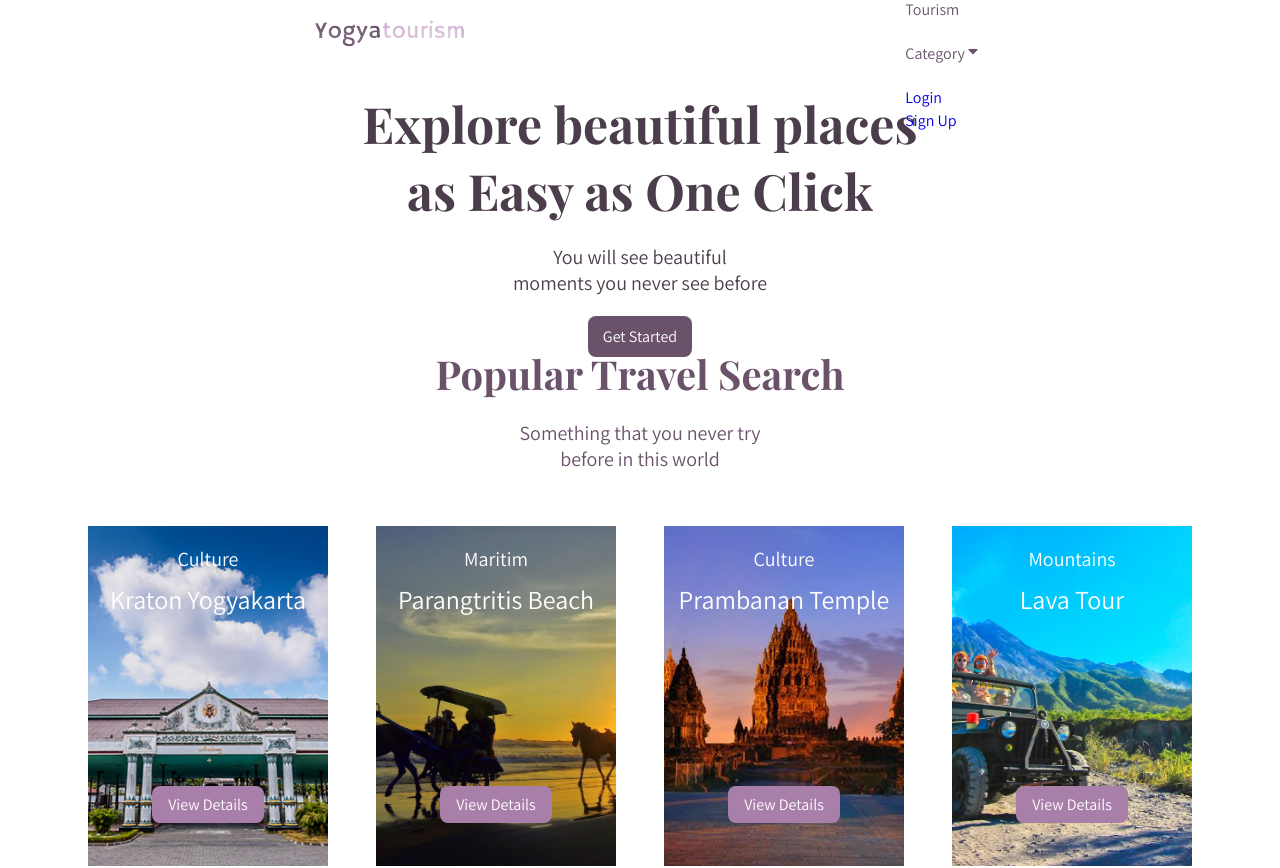
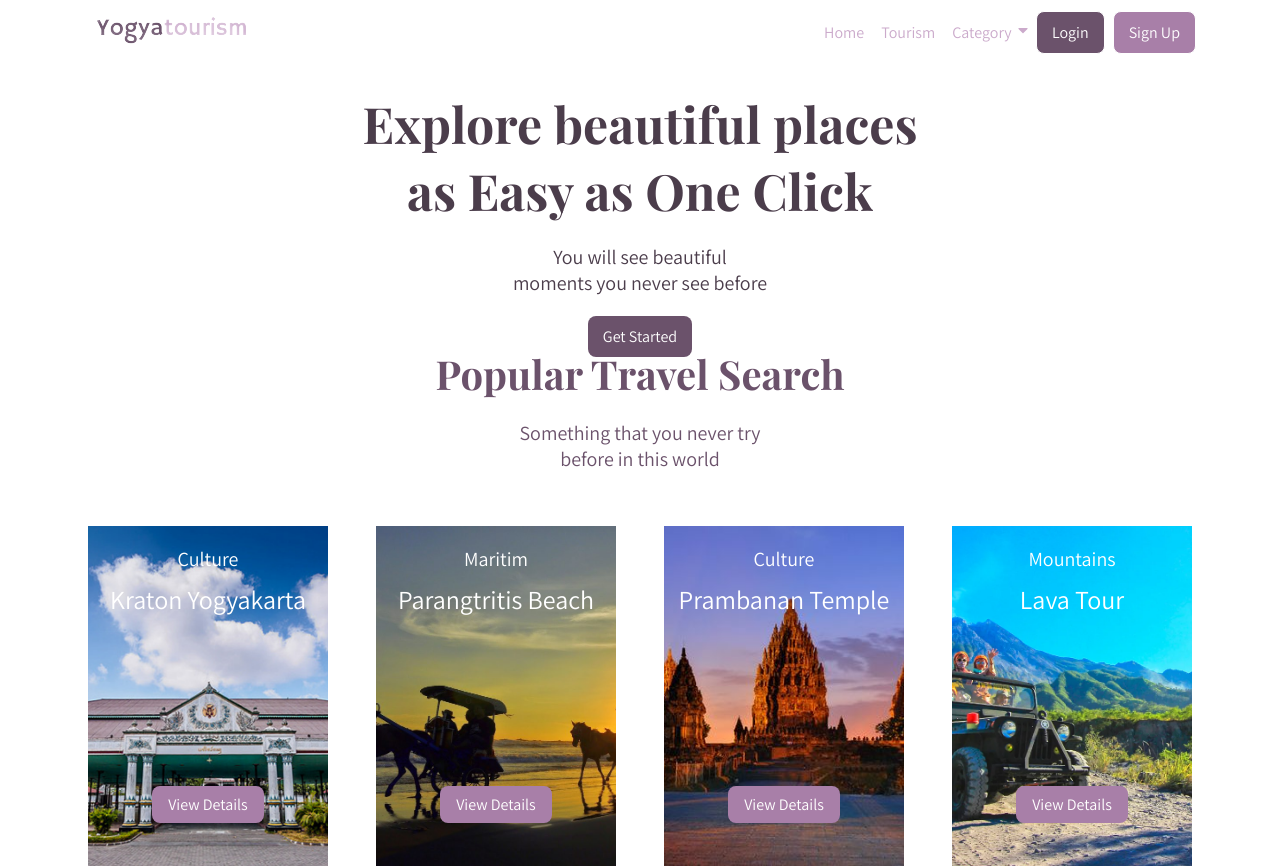
Before and after one commit to khansazulfa/tourism-website, a React (Vite) app: page / in a window 1280 px wide. Shown: the top 868 px of the page. Built offline with nearby package versions, Linux system fonts and the light colour scheme; a web font is replaced by a local one.

Commit message:
add code dropdown, button

```diff
--- a/src/components/NavBar/index.jsx
+++ b/src/components/NavBar/index.jsx
@@ -1,7 +1,10 @@
-import { useRef } from "react";
-import {FaBars, FaCaretDown,FaTimes} from "react-icons/fa";
-import {Link} from "react-router-dom";
-import "./NavBar.css" ;
+import { useRef, useState } from "react";
+import { FaBars, FaCaretDown, FaTimes } from "react-icons/fa";
+import { Link } from "react-router-dom";
+import "./NavBar.css";
+import { navItems, serviceDropdown } from "./NavItems";
+import Dropdown from "./Dropdown";
+import Button from "../Button";
 
 
 function NavBar() {
@@ -11,32 +14,50 @@ function NavBar() {
     navRef.current.classList.toggle("responsive_nav");
   }
 
+  const [dropdown, setDropdown] = useState(false);
+
   return (
     <div className="container">
       <nav ref={navRef} className="navbar">
+        <Link to="/" className="navbar-logo">
           <img className="imgLogo" src="src/assets/images/logo.png" alt="logo" />
-        <ul className="nav-links">
-        <Link to="/" className="home active">
-          <li>Home</li>
         </Link>
-        <Link to="/tourism" className="tourism">
-          <li>Tourism</li>
-        </Link>
-        <Link to="/category" className="category">
-          <li>Category
-          <FaCaretDown />
+        <ul className="nav-items">
+          {navItems.map((item) => {
+            if (item.title === "Category") {
+              return (
+                <li
+                  key={item.id}
+                  className={item.cName}
+                  onMouseEnter={() => setDropdown(true)}
+                  onMouseLeave={() => setDropdown(false)}
+                >
+                  <Link to={item.path}>{item.title} <FaCaretDown /></Link>
+                  {dropdown && <Dropdown />}
+
                 </li>
-        </Link>
-        <Link to="/login" className="login">
+              );
+            }
+            return (
+              <li key={item.id} className={item.cName}>
+                <Link to={item.path}>{item.title}</Link>
+              </li>
+            );
+          })}
+
+        </ul>
+        <Button />
+
+        {/* <Link to="/login" className="login">
           <li>Login</li>
         </Link>
-        <Link to="/signup" className="signup">
+        <Link to="/register" className="signup">
           <li>Sign Up</li>
         </Link>
         <button className="nav-btn nav-close-btn" onClick={showNavbar}>
           <FaTimes />
-        </button>
-      </ul>
+        </button> */}
+
       </nav>
       <button onClick={showNavbar} className="nav-btn">
         <FaBars />
```
Lines whose indentation alone changed are shown as unchanged.
